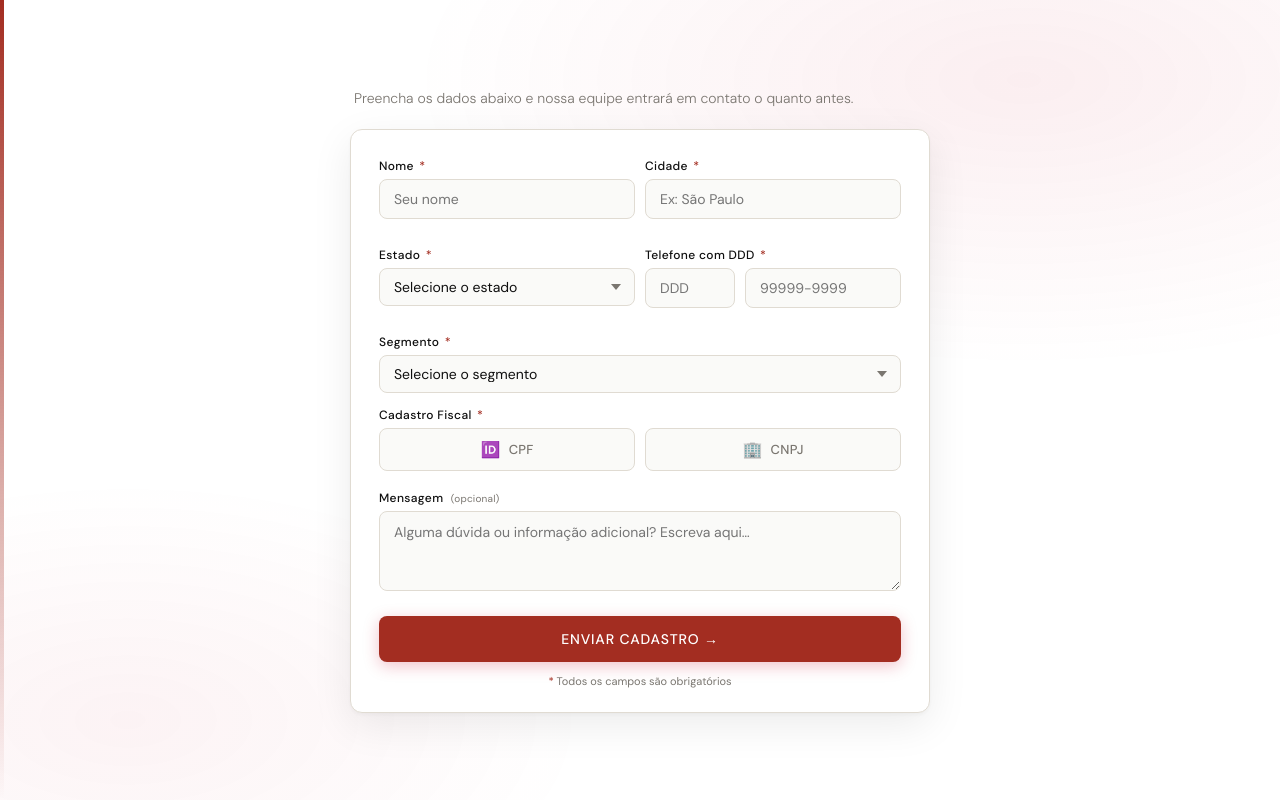
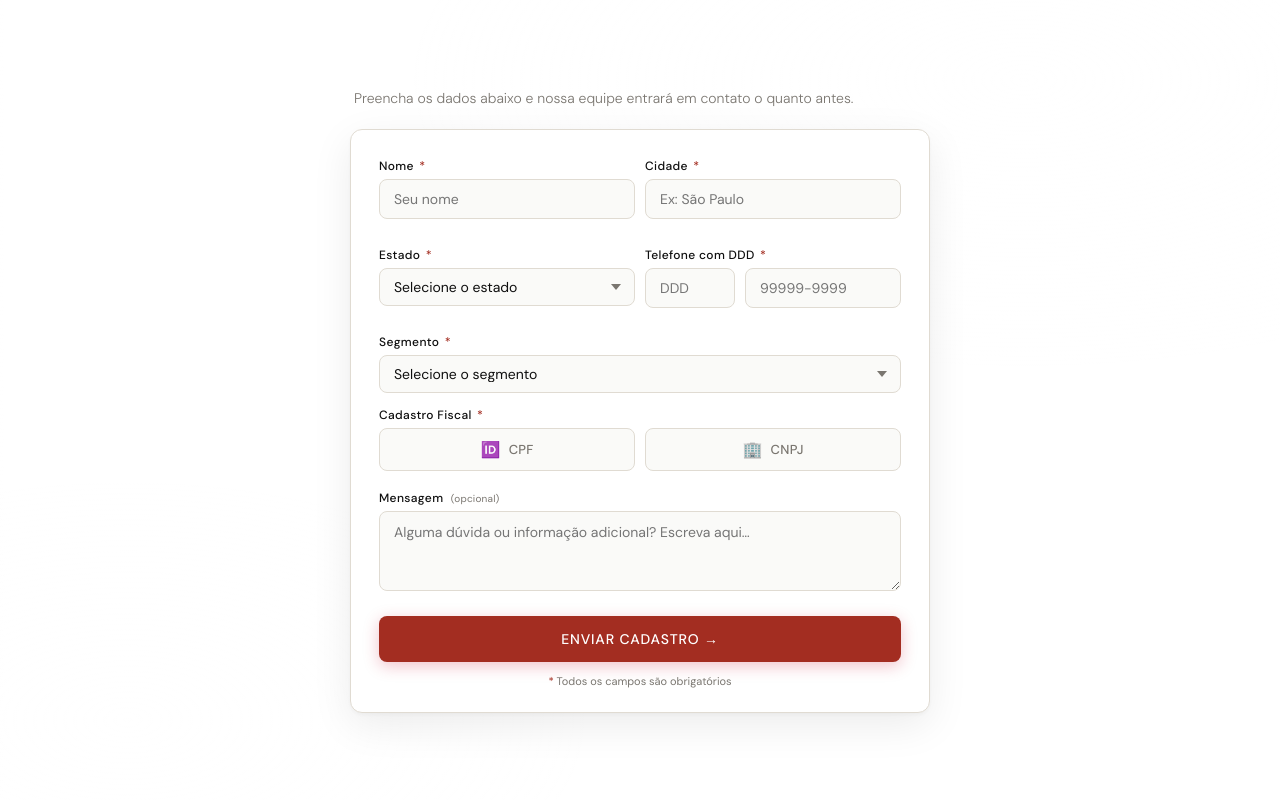
Before and after one commit to leandrocasafortunato-ctrl/contato, a plain HTML site: page index.html in a window 1280 px wide. Drawn offline with Linux system fonts and the light colour scheme.

Commit message:
index.html

```diff
--- a/index.html
+++ b/index.html
@@ -38,8 +38,8 @@
     position: fixed;
     inset: 0;
     background:
-      radial-gradient(ellipse 80% 60% at 80% 10%, rgba(200,16,46,0.07) 0%, transparent 60%),
-      radial-gradient(ellipse 60% 50% at 10% 90%, rgba(200,16,46,0.05) 0%, transparent 60%);
+      radial-gradient(ellipse 80% 60% at 80% 10%, rgba(255,255,255,0.25) 0%, transparent 60%),
+      radial-gradient(ellipse 60% 50% at 10% 90%, rgba(255,255,255,0.18) 0%, transparent 60%);
     pointer-events: none;
   }
 
@@ -49,7 +49,7 @@
     top: 0; left: 0;
     width: 4px;
     height: 100%;
-    background: linear-gradient(180deg, var(--accent) 0%, transparent 100%);
+    background: linear-gradient(180deg, rgba(255,255,255,0.9) 0%, transparent 100%);
   }
 
   .wrapper {
```
